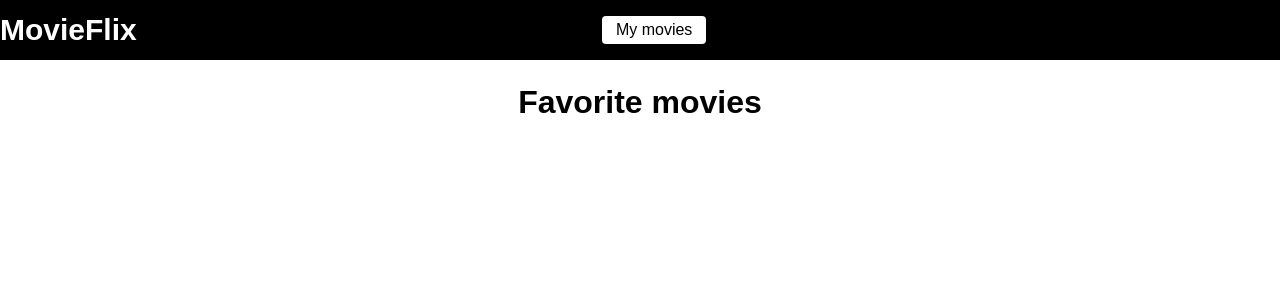
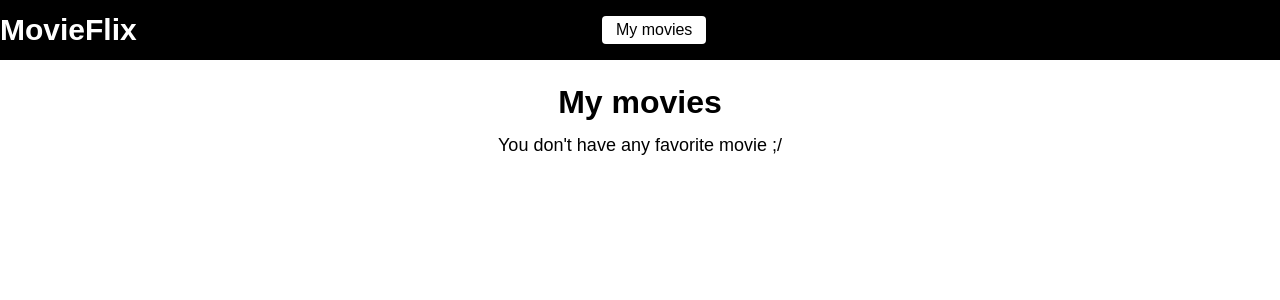
Before and after one commit to vinicodex/movieflix, a React (Create React App) app: page /favorites in a window 1280 px wide. Shown: the top 300 px of the page. Built offline with nearby package versions, Linux system fonts and the light colour scheme.

Commit message:
feat: add span to handle cases when user doesn't have movies

```diff
--- a/src/pages/Favorites/index.js
+++ b/src/pages/Favorites/index.js
@@ -21,7 +21,8 @@ function Favorites() {
 
   return (
     <div className="favorites">
-      <h1>Favorite movies</h1>
+      <h1>My movies</h1>
+      {movies.length === 0 && <span>You don't have any favorite movie ;/</span>}
       <ul>
         {movies.map((item) => {
           return (
```
